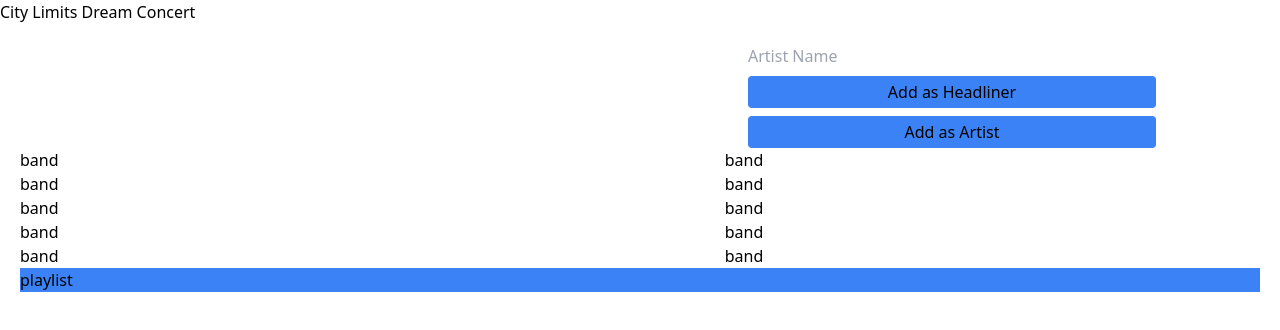
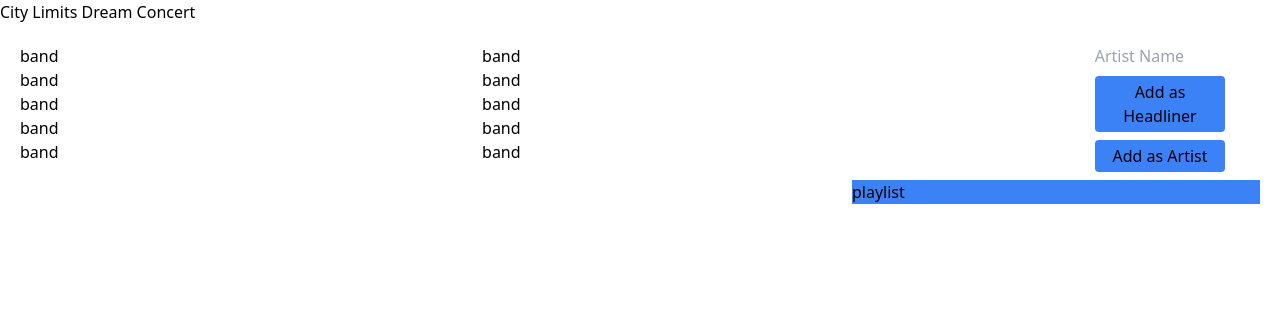
Before and after one commit to nbur4556/dream-festival-lineup, a plain HTML site: page index.html in a window 1280 px wide. Drawn offline with nearby package versions, Linux system fonts and the light colour scheme.

Commit message:
getting grid set up

```diff
--- a/index.html
+++ b/index.html
@@ -1,56 +1,60 @@
 <!DOCTYPE html>
 <html lang="en">
-
   <head>
-        <meta charset="UTF-8">
-        <meta name="viewport" content="width=device-width, initial-scale=1.0">
+    <meta charset="UTF-8" />
+    <meta name="viewport" content="width=device-width, initial-scale=1.0" />
     <title>Covid/Quarantine City Limits</title>
 
-        <link href="https://unpkg.com/tailwindcss@^1.0/dist/tailwind.min.css" rel="stylesheet" />
+    <link
+      href="https://unpkg.com/tailwindcss@^1.0/dist/tailwind.min.css"
+      rel="stylesheet"
+    />
   </head>
 
   <body>
     <header>City Limits Dream Concert</header>
-        <article class="m-5">
-            <!-- User Input -->
-            <section class="grid grid-cols-12 gap-2">
-                <input type="text" placeholder="Artist Name" class="col-start-8 col-end-12" />
-                <button class="col-start-8 col-end-12 bg-blue-500 hover:bg-blue-700 px-3 py-1 rounded">Add as
-                    Headliner</button>
-                <button class="col-start-8 col-end-12 bg-blue-500 hover:bg-blue-700 px-3 py-1 rounded">Add as
-                    Artist</button>
-            </section>
-
-            <!-- Poster -->
-
-
-            <section class="grid grid-cols-12 gap-2">
-
+    <article class="grid grid-cols-12 gap-2 m-5">
+        <!--Poster-->
+        <section class="grid grid-cols-12 col-span-8 row-span-5 gap-2">
             <!-- Headliners -->
 
-                <ul id = "headliner" class ="col-span-2">
+            <ul id="headliner" class="col-span-2">
               <li>band</li>
               <li>band</li>
               <li>band</li>
               <li>band</li>
               <li>band</li>
-
             </ul>
 
             <!-- Artists -->
-                <ul id = "artist" class = "col-span-10 text-center" >
+            <ul id="artist" class="col-span-10 text-center">
               <li>band</li>
               <li>band</li>
               <li>band</li>
               <li>band</li>
               <li>band</li>
-
             </ul>
           </section>
-        <section class="bg-blue-500" >
-        playlist
+      <!-- User Input -->
+      <section class="grid grid-cols-12 col-span-4 gap-2">
+        <input
+          type="text"
+          placeholder="Artist Name"
+          class="col-start-8 col-end-12"
+        />
+        <button
+          class="col-start-8 col-end-12 bg-blue-500 hover:bg-blue-700 px-3 py-1 rounded"
+        >
+          Add as Headliner
+        </button>
+        <button
+          class="col-start-8 col-end-12 bg-blue-500 hover:bg-blue-700 px-3 py-1 rounded"
+        >
+          Add as Artist
+        </button>
       </section>
+
+      <section class="bg-blue-500 col-span-4">playlist</section>
     </article>
   </body>
-
 </html>
```
Lines whose indentation alone changed are shown as unchanged.
